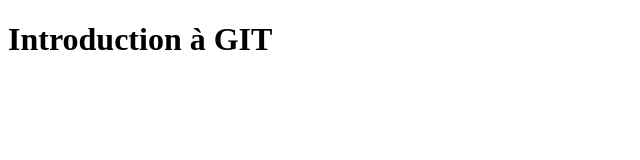
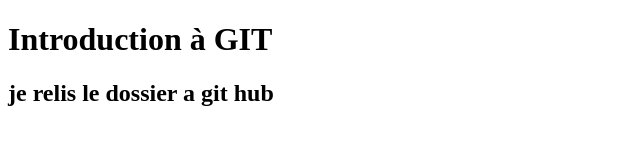
Before and after one commit to Dylan-Stienne/iim-git, a plain HTML site: page index.html in a window 1280 px wide. Shown: the whole page, without its empty margins (0-640 px from the left). Drawn offline with Linux system fonts and the light colour scheme.

Commit message:
lier a git

```diff
--- a/index.html
+++ b/index.html
@@ -10,7 +10,7 @@
 <body>
     <h1>Introduction à GIT</h1>
 
-
+    <h2>je relis le dossier a git hub</h2>
 </body>
 
 </html>
```
